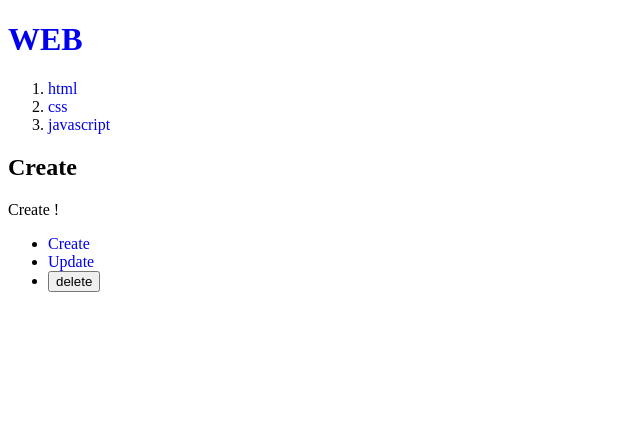
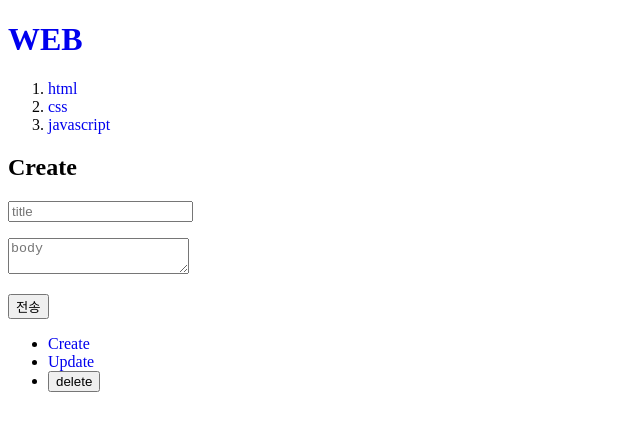
Before and after one commit to alikerock/react_next_app, a Next.js app: page /create in a window 1280 px wide. Shown: the top 430 px of the page, without its empty margins (0-640 px from the left). Built offline with nearby package versions, Linux system fonts and the light colour scheme; data requests are answered from the project's data file.

Commit message:
글 생성 폼 생성

```diff
--- a/src/app/create/page.js
+++ b/src/app/create/page.js
@@ -1,7 +1,15 @@
 export default function Create() {
   return (
-    <>
-      Create !
-    </>
+    <form>
+      <p>
+        <input type="text" name="title" placeholder="title"/>
+      </p>
+      <p>
+        <textarea name="body" placeholder="body"></textarea>
+      </p>
+      <p>
+        <button>전송</button>
+      </p>
+    </form>
   );
 }
```
